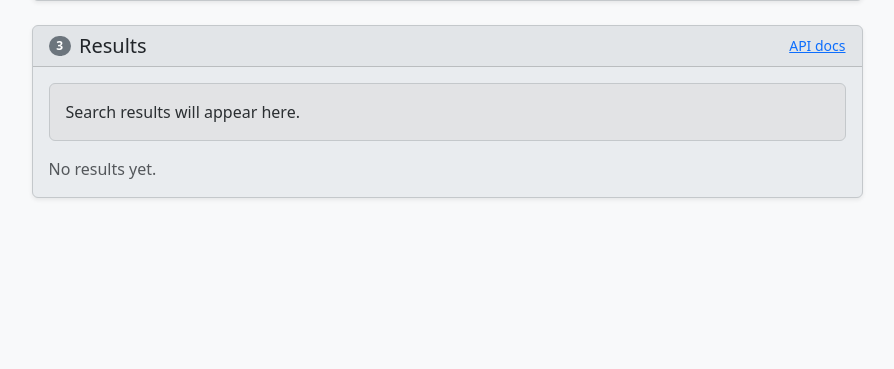
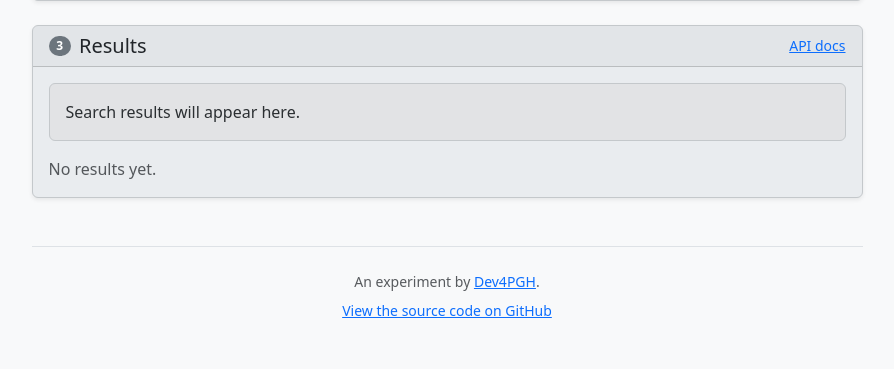
Before and after one commit to dev4pgh/bhl-title-search, a FastAPI app: page / in a window 1280 px wide. Shown: the part 906-1275 px from the top of the page, without its empty margins (193-1087 px from the left). Before the commit the page ends 1105 px from the top, so only its background shows below. Run offline with FastAPI, Linux system fonts and the light colour scheme.

Commit message:
Add project links

```diff
--- a/app/templates/index.html
+++ b/app/templates/index.html
@@ -190,6 +190,20 @@
                         </div>
                     </div>
                 </section>
+
+                <footer class="mt-5 pt-4 border-top text-center text-body-secondary small">
+                    <p class="mb-2">
+                        An experiment by
+                        <a href="https://dev4pgh.com/" target="_blank" rel="noopener noreferrer">
+                            Dev4PGH</a>.
+                    </p>
+
+                    <p class="mb-0">
+                        <a href="https://github.com/dev4pgh/bhl-title-search" target="_blank" rel="noopener noreferrer">
+                            View the source code on GitHub
+                        </a>
+                    </p>
+                </footer>
             </div>
         </div>
     </main>
```
